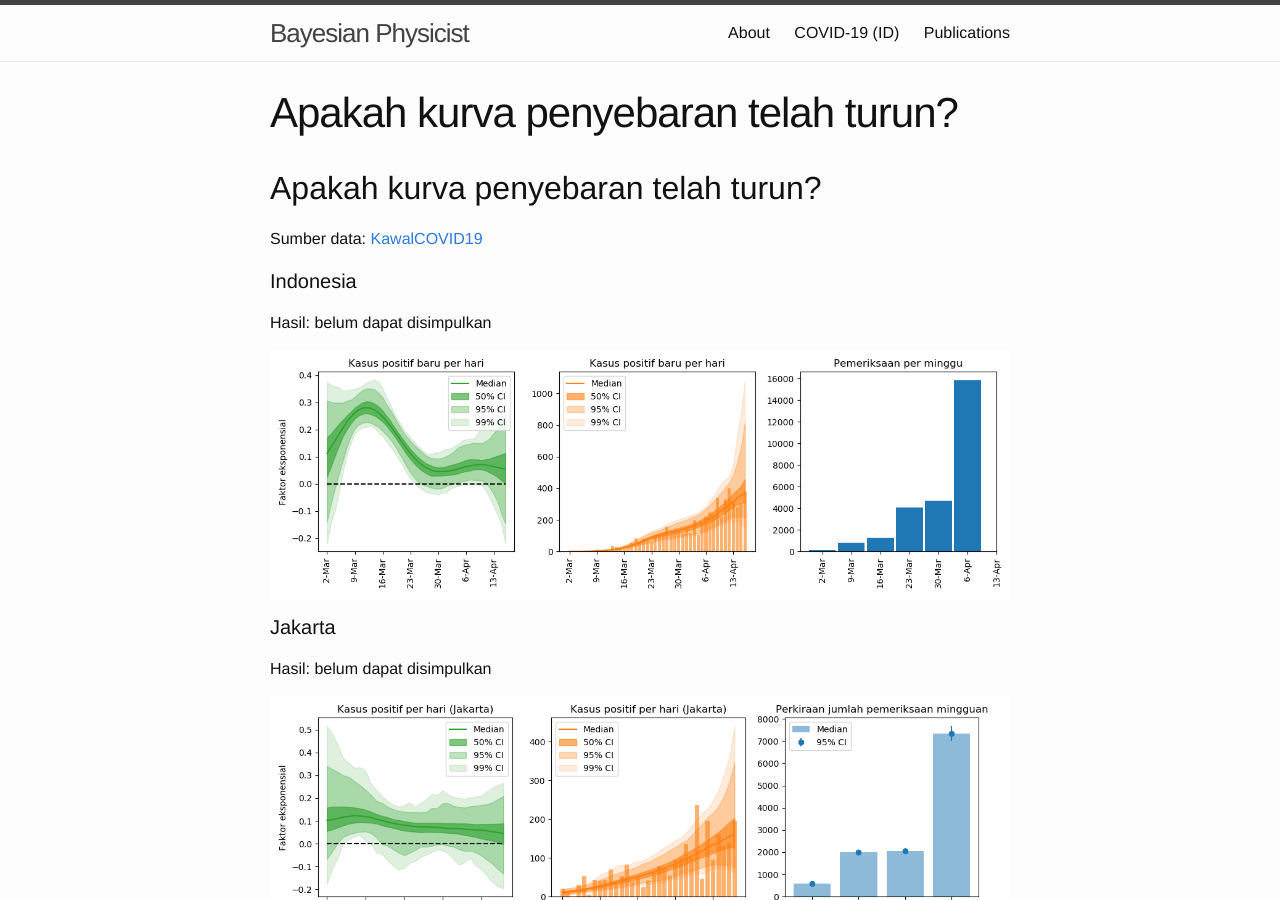
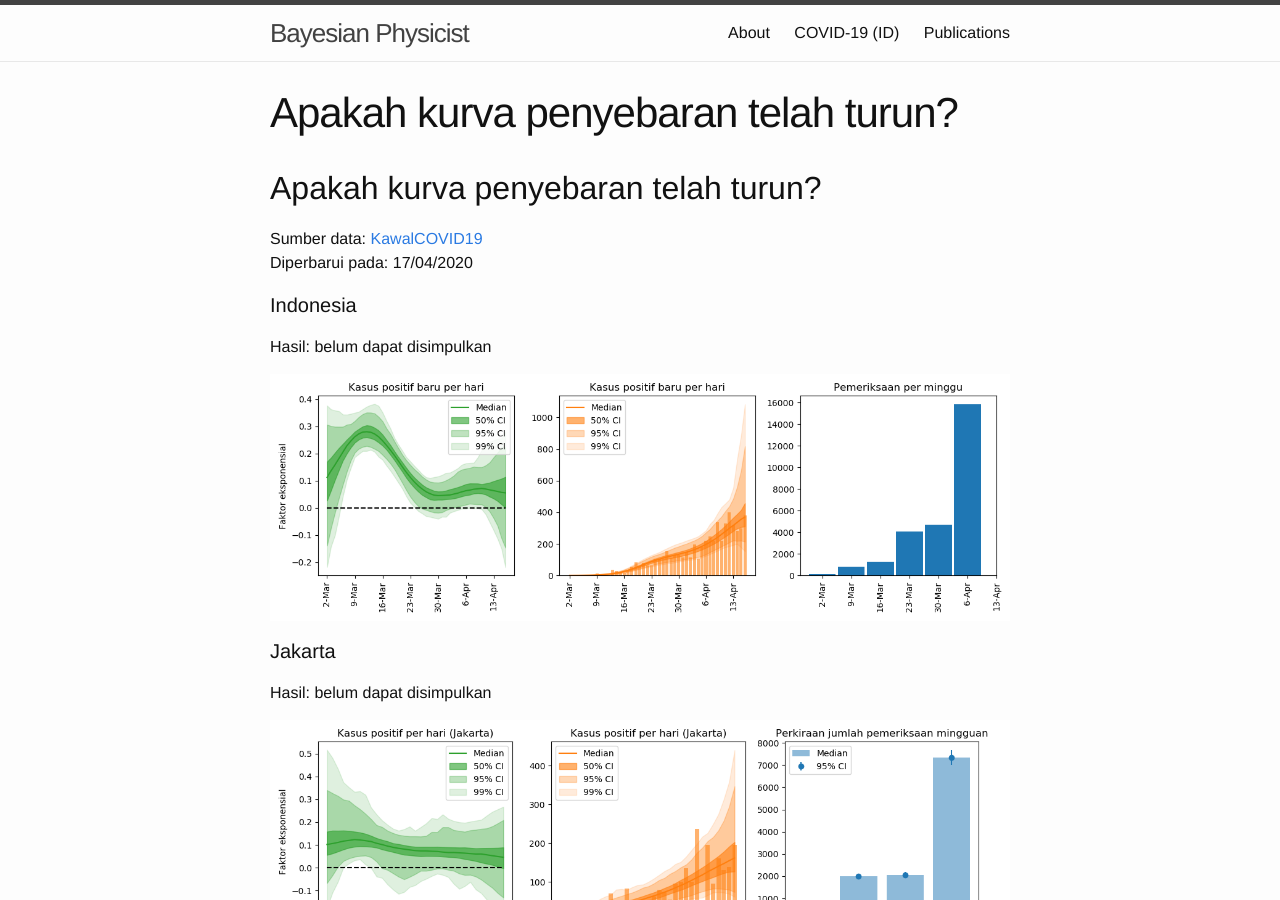
Before and after one commit to mfkasim1/mfkasim1.github.io, a Jekyll site: the page built from idcovid19.md, in a window 1280 px wide and 900 px high. Built offline with Jekyll 4.4.1, drawn with Linux system fonts in a browser that asks for light colours; our own code applies the rules of GitHub Pages for plain Markdown files.

Commit message:
Last update date

```diff
--- a/idcovid19.md
+++ b/idcovid19.md
@@ -7,7 +7,8 @@ permalink: /idcovid19/
 
 ## Apakah kurva penyebaran telah turun?
 
-Sumber data: [KawalCOVID19](https://kawalcovid19.id/)
+Sumber data: [KawalCOVID19](https://kawalcovid19.id/)<br/>
+Diperbarui pada: 17/04/2020
 
 #### Indonesia
 
```
